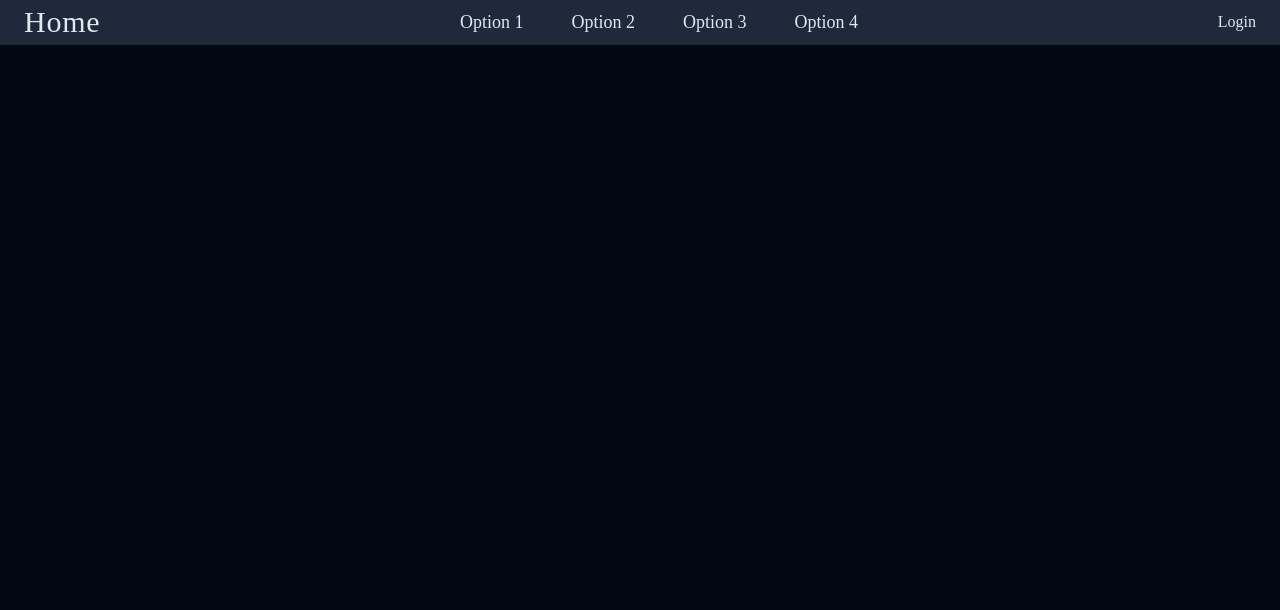
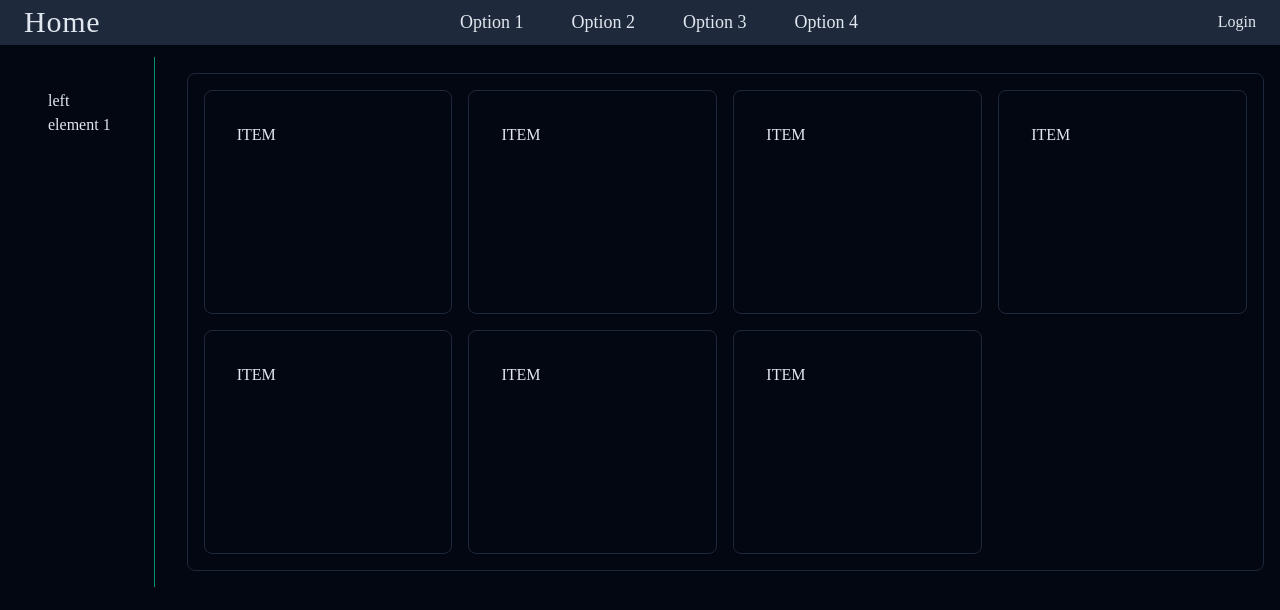
Before and after one commit to Tomczan/shopping-tracker-reactjs, a React (Vite) app: page /dashboard in a window 1280 px wide. Shown: the top 610 px of the page. Built offline with nearby package versions, Linux system fonts and the light colour scheme; no server answers.

Commit message:
Dashboard html

```diff
--- a/src/App.tsx
+++ b/src/App.tsx
@@ -6,6 +6,7 @@ import Login from "./pages/login/login"
 import PrivateRoute from "./utils/PrivateRoute"
 import { AuthContext, AuthProvider } from "./contexts/AuthContext"
 import UserProducts from "./pages/user/product/products"
+import Dashboard from "./pages/dashboard/dashboard"
 
 function App() {
   return (
@@ -18,6 +19,7 @@ function App() {
             element={<PrivateRoute children={<Home />} />}
           ></Route>
           <Route path="/login/" element={<Login />}></Route>
+          <Route path="/dashboard/" element={<Dashboard />}></Route>
           <Route path="/my-products/" element={<UserProducts />}></Route>
         </Routes>
       </AuthProvider>
--- /dev/null
+++ b/src/pages/dashboard/dashboard.tsx
@@ -0,0 +1,25 @@
+import { useContext } from "react"
+import { AuthContext } from "../../contexts/AuthContext"
+
+const Dashboard = () => {
+  return (
+    <div className="flex">
+      <div className="mx-4 flex border-r border-r-emerald-600 p-8">
+        <ul>
+          <li>left element 1</li>
+        </ul>
+      </div>
+      <div className="m-4 grid w-full grid-cols-4  gap-4 rounded-lg border p-4">
+        <div className="h-56 rounded-lg border p-8 shadow-sm">ITEM</div>
+        <div className="h-56 rounded-lg border p-8 shadow-sm">ITEM</div>
+        <div className="h-56 rounded-lg border p-8 shadow-sm">ITEM</div>
+        <div className="h-56 rounded-lg border p-8 shadow-sm">ITEM</div>
+        <div className="h-56 rounded-lg border p-8 shadow-sm">ITEM</div>
+        <div className="h-56 rounded-lg border p-8 shadow-sm">ITEM</div>
+        <div className="h-56 rounded-lg border p-8 shadow-sm">ITEM</div>
+      </div>
+    </div>
+  )
+}
+
+export default Dashboard
```
